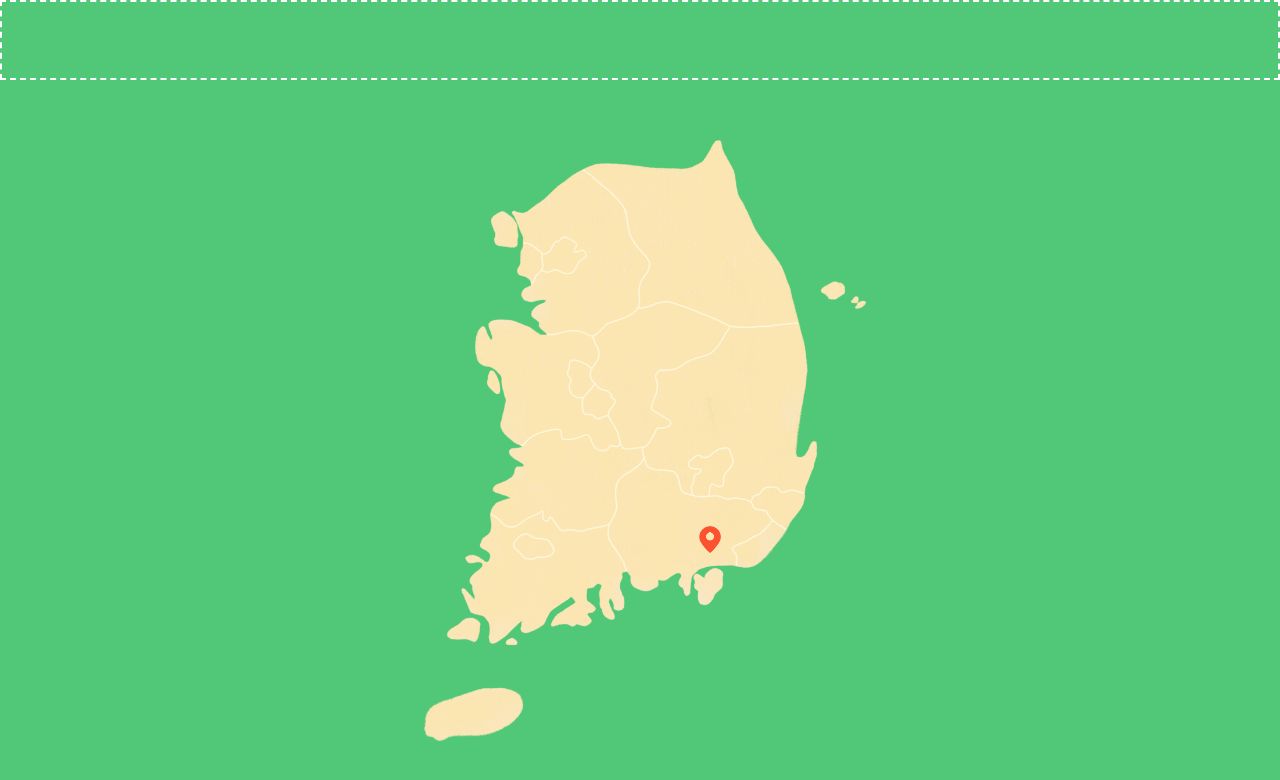
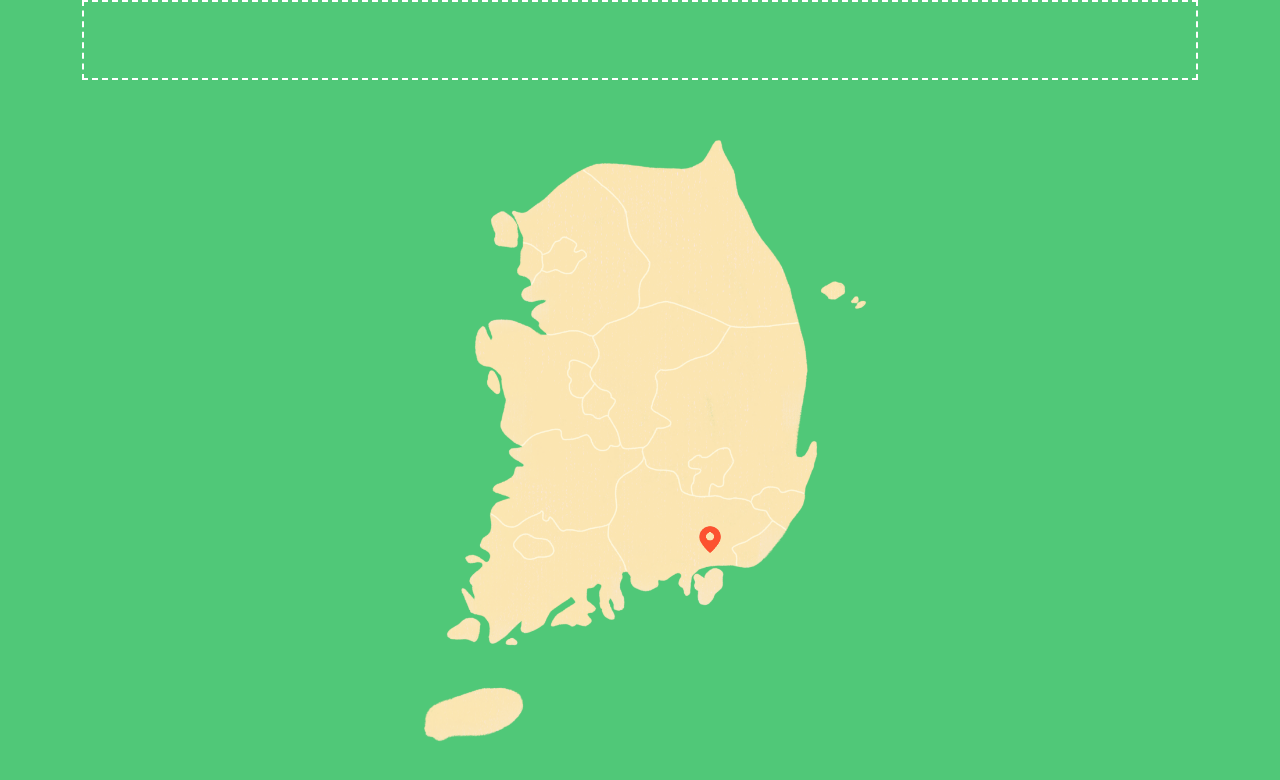
Before and after one commit to ryeongse25/yagujang_info, a Next.js app: page / in a window 1280 px wide. Shown: the top 780 px of the page. Built offline with nearby package versions, Linux system fonts and the light colour scheme.

Commit message:
style: nav container UI

```diff
--- a/src/components/header/Header.tsx
+++ b/src/components/header/Header.tsx
@@ -2,12 +2,16 @@ export default function Header() {
   return (
     <>
       <header>
-        <div className="container"></div>
+        <div className="container">
+          <nav></nav>
+        </div>
       </header>
       <style jsx>{`
         header {
           position: absolute;
           width: 100vw;
+        }
+        header nav {
           height: var(--main-header-height);
           border: 2px dashed white;
         }
```
